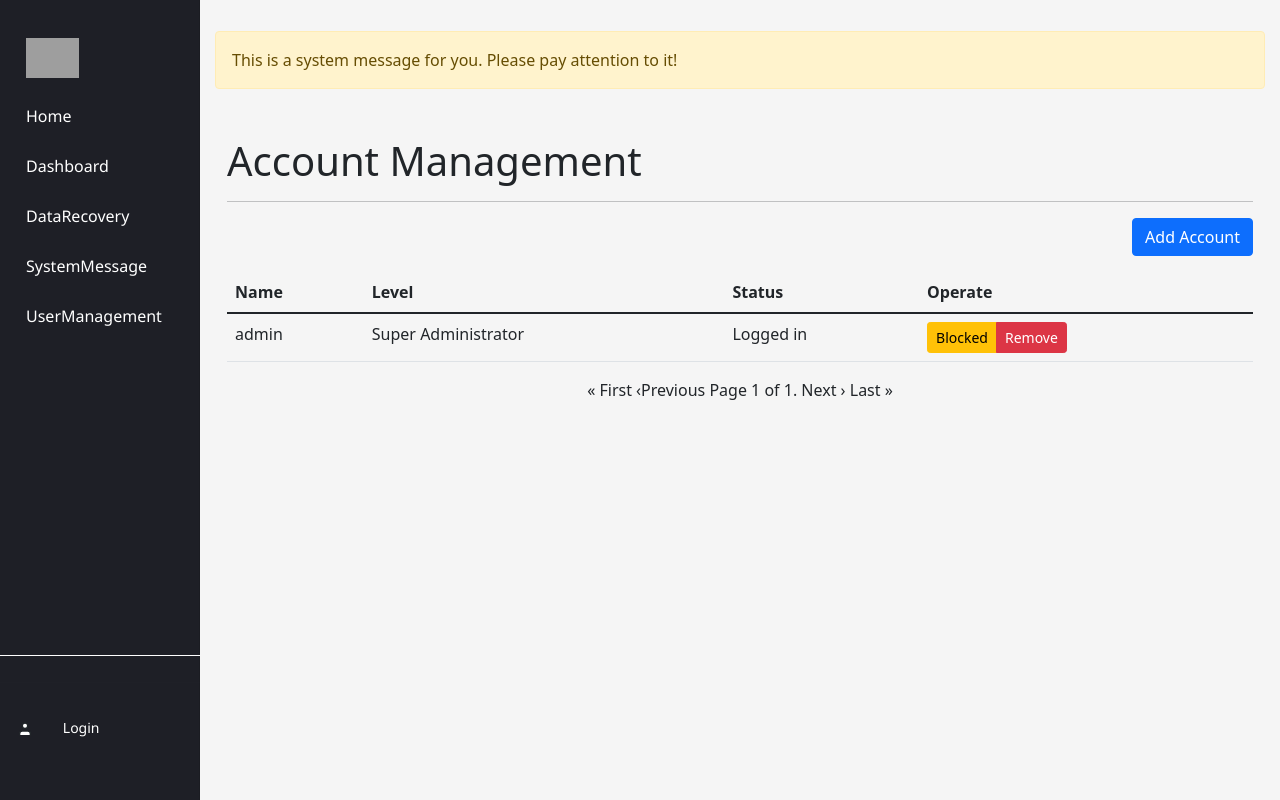
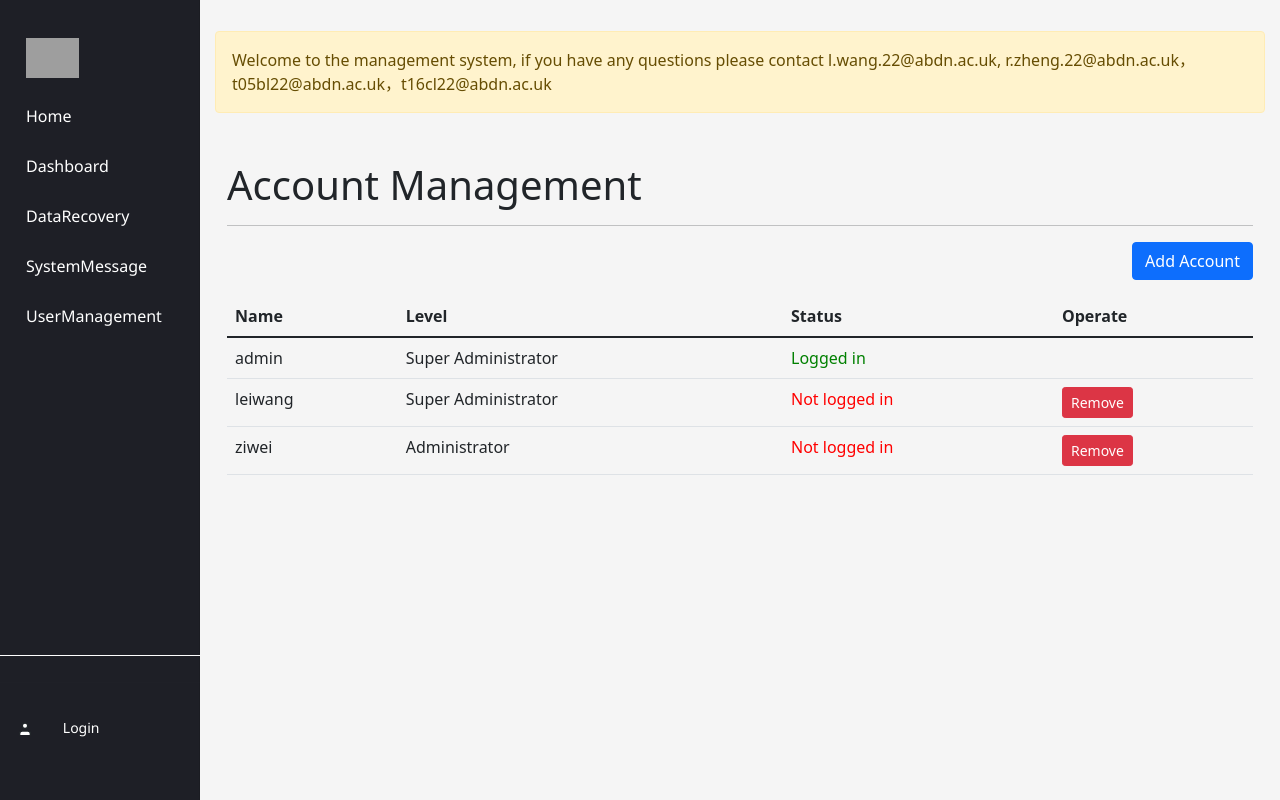
Before and after one commit to LucasZhengrui/Enterprise_Software_Dev, a Django app: page /authen/user/ in a window 1280 px wide. Run offline with Django 4.2, Linux system fonts and the light colour scheme; data comes from the database, SQL or seed files in the repository; some libraries are stand-ins or nearby versions; grey boxes are pictures that could not be loaded.

Commit message:
add ucenter function

```diff
--- a/disaster_authen/models.py
+++ b/disaster_authen/models.py
@@ -1,4 +1,5 @@
 from django.db import models
+from disaster_chat.models import Message
 
 class DisasterUser(models.Model):
     user_id = models.IntegerField(primary_key=True)
--- a/disaster_authen/templates/disaster_authen/userlist.html
+++ b/disaster_authen/templates/disaster_authen/userlist.html
@@ -1,13 +1,13 @@
 {% include 'common/header.html' %} {% include 'common/nav.html' %}
 <div class="main-content">
     <div class="alert alert-warning mt-3" role="alert">
-        This is a system message for you. Please pay attention to it!
+        {{message_obj.0.message}}
     </div>
     <div class="container mt-5">
         <h1>Account Management</h1>
         <hr>
         <div class="d-flex justify-content-end mb-3">
-            <a href="#" class="btn btn-primary">Add Account</a>
+            <a href="/authen/adduser/" class="btn btn-primary">Add Account</a>
         </div>
         <table class="table">
             <thead>
@@ -31,42 +31,21 @@
                         {% endif %}
                     </td>
                     <td>{% if user.login_status == '1' %}
-                        Logged in
+                        <span style="color:green">Logged in</span>
                         {% else %}
-                        Not logged in
+                        <span style="color:red">Not logged in</span>
                         {% endif %}
                     </td>
                     <td>
-                {% endfor %}
                         <div class="btn-group">
-                            <a href="#" class="btn btn-warning btn-sm">Blocked</a>
-                            <a href="#" class="btn btn-danger btn-sm">Remove</a>
+                            {% if user.user_name != 'admin' %}
+                               <a href="/authen/remove/{{user.user_id}}/" class="btn btn-danger btn-sm">Remove</a>
+                            {% endif %}
                         </div>
                     </td>
+                {% endfor %}
                 </tr>
             </tbody>
         </table>
     </div>
-    <div class="pagination" style="display: flex; justify-content: center;">
-        <span class="step-links">
-            {% if users.has_previous %}
-            <a href="?page=1">&laquo; First</a>
-            <a href="?page={{users.previous_page_number}}">&lsaquo;Previous</a>
-            {% else %}
-            <span class="disabled">&laquo; First</span>
-            <span class="disabled">&lsaquo;Previous</span>
-            {% endif %}
-
-            <span class="current-page">
-               Page {{users.number}} of {{users.paginator.num_pages}}.
-            </span>
-            {% if user.has_next %}
-                <a href="?page={{ users.next_page_number}}">Next &rsaquo;</a>
-                <a href="?page={{ users.paginator.num_pages}}">Last &raquo;</a>
-            {% else %}
-                <span class="disabled">Next &rsaquo;</span>
-                <span class="disabled">Last &raquo;</span>
-            {% endif %}
-        </span>
-    </div>
 </div>
--- a/disaster_authen/urls.py
+++ b/disaster_authen/urls.py
@@ -5,6 +5,7 @@ from .views import user_list
 urlpatterns = [
     path('', views.index, name='index'),
     path('login/', views.login, name='login'),
-    path('user/', views.user_list, name='userlist')
-
+    path('user/', views.user_list, name='userlist'),
+    path('adduser/', views.add_user, name='add_user'),
+    path('remove/<int:user_id>/', views.remove_user, name='remove_user')
 ]
--- a/disaster_authen/views.py
+++ b/disaster_authen/views.py
@@ -3,65 +3,118 @@ from django.contrib import messages
 from django.core.paginator import Paginator
 from .models import DisasterUser
 import hashlib
+import sqlite3
 from django.http import HttpResponseRedirect
 from django.http import HttpResponse
+from .models import Message
 
 
-# Create your views here.
-# use f-strings for easy string formatting https://realpython.com/python-f-strings/
+def get_message_obj():
+    message_obj = Message.objects.order_by('-id')
+    return message_obj
+
 def index(request):
     return render(request, 'disaster_authen/index.html')
 
-def goto_index_view(request):
-    # 重定向到 example.com
-    return HttpResponseRedirect('/list')
+def goto_index_view(request,url):
+    # Redirect to example.com
+    return HttpResponseRedirect(url)
 
 
 def login(request):
     if request.method == 'POST':
-        # 获取用户输入的用户名和密码
+        # Get the user name and password entered by the user
         username = request.POST.get('username')
         password = request.POST.get('password')
 
-        # 在数据库中查找用户
+        # Find a user in the database
         try:
             user = DisasterUser.objects.get(user_name=username, is_delete=0)
         except DisasterUser.DoesNotExist:
             error_message = 'Invalid username or password'
             return render(request, 'disaster_authen/login.html', {'error_message': error_message})
 
-        # 检查密码是否匹配
+        # Check if the password matches
         password_md5 = hashlib.md5(password.encode('utf-8')).hexdigest()
         if password_md5 != user.user_password:
             error_message = 'Username or password does not match'
             return render(request, 'disaster_authen/login.html', {'error_message': error_message})
 
-        # 检查用户是否被禁用
+        # Check if the user is disabled
         if user.is_banned:
             error_message = 'Your account has been banned'
             return render(request, 'disaster_authen/login.html', {'error_message': error_message})
 
-        # 将用户登录状态设置为 "已登录"
+        # Set user login status to "logged in"
         user.login_status = 1
         user.save()
 
-        # 创建响应对象并设置 cookie
-        response = goto_index_view(request)
+        # Create a response object and set a cookie
+        response = goto_index_view(request,'/list')
         response.set_cookie('username', username)
 
         return response
 
     else:
-         response = render(request, 'disaster_authen/login.html')
-         response.delete_cookie('username')
-         return response
+        response = render(request, 'disaster_authen/login.html')
+        username = request.COOKIES.get('username')
+        try:
+            user = DisasterUser.objects.get(user_name=username, is_delete=0)
+            user.login_status = 0
+            user.save()
+        except DisasterUser.DoesNotExist:
+            pass
+
+        response.delete_cookie('username')
+        return response
 
 
 def user_list(request):
-
-    user_info = DisasterUser.objects.all()
+    message_obj = get_message_obj()
+    user_info = DisasterUser.objects.filter(is_delete=0)
     paginator = Paginator(user_info, 10)
     page = request.GET.get('page')
     users = paginator.get_page(page)
 
-    return render(request, 'disaster_authen/userlist.html', {'users': users})
+    return render(request, 'disaster_authen/userlist.html', {'users': users,'message_obj': message_obj})
+
+
+
+def add_user(request):
+    err_message = ""
+    if request.method == 'POST':
+        # get user input data from request.POST
+        user_password = request.POST.get('password')
+        user_confirm_password = request.POST.get('confirm_password')
+
+        if user_password != user_confirm_password:
+              err_message = "Password is not the same as the confirmation password"
+              return render(request, 'disaster_authen/useradd.html',{'err_message':err_message})
+
+        password_md5 = hashlib.md5(user_password.encode('utf-8')).hexdigest()
+        user_name = request.POST.get('username')
+        user_level = 2
+        login_status = 0
+        is_banned = 0
+        is_delete = 0
+        is_approved = 1
+
+        # create a new user record in the database
+        conn = sqlite3.connect('db.sqlite3')
+        cursor = conn.cursor()
+        query = "INSERT INTO disaster_user (user_password, user_name, user_level, login_status, is_banned, is_delete, is_approved) VALUES (?, ?, ?, ?, ?, ?, ?)"
+        cursor.execute(query, (password_md5, user_name, user_level, login_status, is_banned, is_delete, is_approved))
+        conn.commit()
+        conn.close()
+
+        response = goto_index_view(request,'/authen/user/')
+        return response
+    else:
+        return render(request, 'disaster_authen/useradd.html')
+
+def remove_user(request,user_id):
+    disaster = DisasterUser.objects.get(user_id=user_id)
+    disaster.is_delete = 1
+    disaster.save()
+    response = goto_index_view(request,'/authen/user/')
+    return response
```
Also changed, not shown: disaster_authen/templates/disaster_authen/useradd.html (added, +29 -0 lines), disaster_edit/templates/disaster_edit/index.html (+4 -4 lines), db.sqlite3, disaster_edit/views.py (line endings or trailing spaces).
